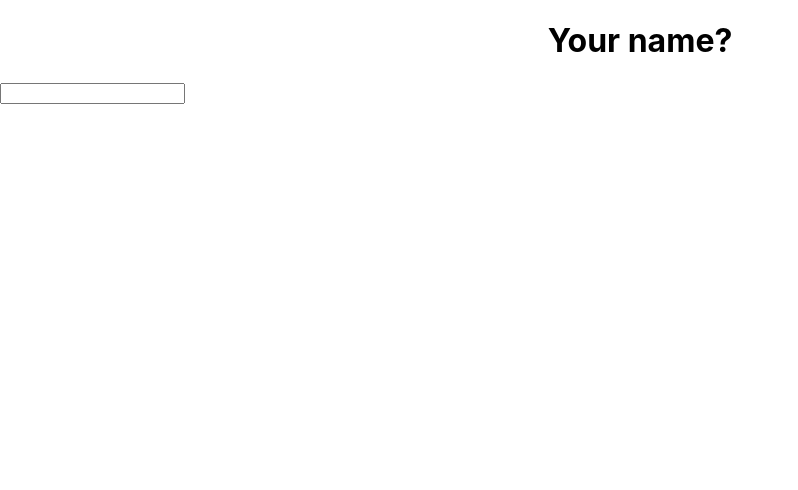
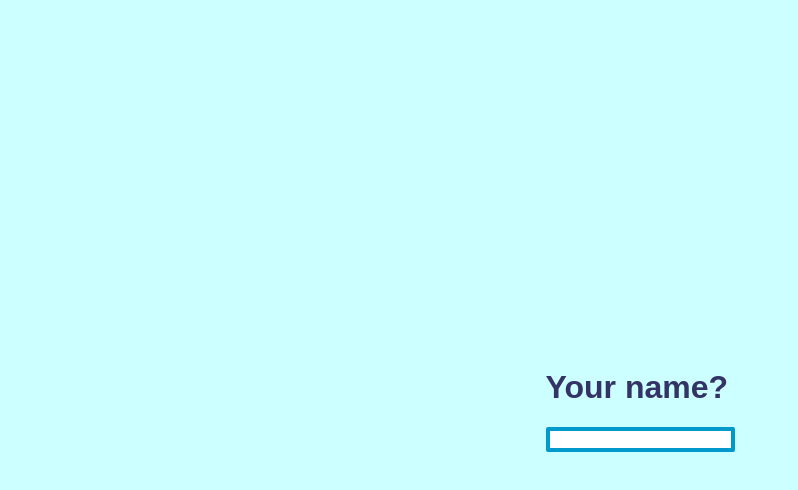
Before and after one commit to DzmitryKas/Chat, a React (Create React App) app: page / in a window 1280 px wide. Shown: the top 490 px of the page, without its empty margins (0-798 px from the left). Built offline with nearby package versions, Linux system fonts and the light colour scheme.

Commit message:
feat: add notification and change style

```diff
--- a/src/App.css
+++ b/src/App.css
@@ -19,12 +19,16 @@
   -webkit-box-shadow: inset 0 0 6px rgba(0, 0, 0, 0.3); /* 5 - ползунок */
 }
 
-.wrapper-title {
+.wrapper-header {
   height: 50px;
   width: 100%;
   background-color: #0099cc;
   display: flex;
-  justify-content: center;
+  justify-content: space-around;
+  align-items: center;
+  font-family: Arial;
+  font-weight: 600;
+  color: #333366;
 }
 
 .message-list {
@@ -93,3 +97,39 @@ li {
   max-width: 100%;
   word-wrap: break-word
 }
+
+.wrapper-login {
+  display: flex;
+  justify-content: center;
+  align-items: center;
+  height: 100vh;
+  background-color: #CCFFFF;
+}
+
+.title-login-form {
+  font-family: Arial;
+  font-weight: 600;
+  color: #333366;
+}
+
+.nickname {
+  border: 4px solid #0099cc;
+  border-radius: 2px;
+  -webkit-appearance: none;
+}
+
+body {
+  background-color: #FFFAFA;
+}
+
+.log-out {
+  padding: 8px;
+  border: none;
+  font: inherit;
+  color: white;
+  background-color: #333366;
+  border-radius: 20px;
+  font-family: Arial;
+  font-weight: 400;
+
+}
--- a/src/components/auth/loginForm.js
+++ b/src/components/auth/loginForm.js
@@ -1,40 +1,44 @@
 import React from "react";
-// import "./App.css";
+import "./../../App.css";
 
 export default class LoginForm extends React.Component {
   constructor(props) {
     super(props);
     this.state = { nickname: "" };
-
     this.handleChange = this.handleChange.bind(this);
     this.handleSubmit = this.handleSubmit.bind(this);
   }
 
   handleChange(event) {
     this.setState({nickname: event.target.value})
-    // this.props.setUser(event.target.value);
   }
 
   handleSubmit() {
     this.props.setUser(this.state.nickname);
+    localStorage.setItem('name', this.state.nickname);
   }
 
   render() {
-    const { nickname } = this.state;
+    let { nickname } = this.state
+    if (localStorage.getItem !== null) {
+      const name = localStorage.getItem ('name')
+      nickname  = name;
+    }
+
     return (
-      <div className="login">
+      <div className="wrapper-login">
         <form className="login-form" onSubmit={this.handleSubmit}>
           <label htmlFor="nickname">
-            <h1 style={{ textAlign: "center" }}>Your name?</h1>
+            <h1 className="title-login-form">Your name?</h1>
           </label>
 
           <input
             ref={input => {
               this.textInput = input;
             }}
-            id="nickname"
+            className="nickname"
             type="text"
-            value={nickname}
+            placeholder={nickname}
             onChange={this.handleChange}
           />
         </form>
--- a/src/components/chat/Main.js
+++ b/src/components/chat/Main.js
@@ -2,14 +2,11 @@ import React from "react";
 import MessageList from "./messageList/messageList";
 import Header from "./header/header";
 import SendMessage from "./sendMessage/sendMessage";
-import ReactNotification from "react-notifications-component";
-import "react-notifications-component/dist/theme.css";
-import ReconnectingWebSocket from 'reconnecting-websocket';
-
+import ReconnectingWebSocket from "reconnecting-websocket";
+import notifyMe from "./messageList/notification";
 
 const url = "ws://st-chat.shas.tel";
 const urlProvider = async () => {
-  // const token = await getSessionToken();
   return `${url}`;
 };
 
@@ -23,60 +20,41 @@ export default class Main extends React.Component {
       connect: ""
     };
     this.sendMessage = this.sendMessage.bind(this);
-    this.addNotification = this.addNotification.bind(this);
     this.notificationDOMRef = React.createRef();
-
   }
 
   ws = new ReconnectingWebSocket(urlProvider);
   componentDidMount() {
     this.ws.onopen = () => {
       this.setState({
-        connect: "connected",
+        connect: "online"
       });
     };
 
     this.ws.onmessage = evt => {
-      // on receiving a message, add it to the list of messages
       const message = JSON.parse(evt.data);
       this.addMessage(message);
-      console.log(message);
-      this.addNotification(message[0].message, message[0].from);
+
+      if (typeof document.hidden !== "undefined") {
+        notifyMe(message[0].message, message[0].from);
+      }
     };
 
     this.ws.onclose = () => {
-      console.log("disconnected");
-      // automatically try to reconnect on connection loss
       this.setState({
-        connect: "disconnected",
+        connect: "offline",
         ws: new WebSocket(url)
       });
     };
-  }
-
-  addNotification(msg, from) {
-    this.notificationDOMRef.current.addNotification({
-      title: from,
-      message: msg,
-      type: "success",
-      insert: "bottom",
-      container: "bottom-right",
-      animationIn: ["animated", "fadeIn"],
-      animationOut: ["animated", "fadeOut"],
-      dismiss: { duration: 2000 },
-      dismissable: { click: true }
-    });
   }
 
   addMessage = message =>
     this.setState(state => ({ messages: [...state.messages, message] }));
 
   sendMessage = messageString => {
-    // on submitting the ChatInput form, send the message, add it to the list and reset the input
     const message = { from: this.state.name, message: messageString };
     this.ws.send(JSON.stringify(message));
     this.ws.onmessage = evt => {
-      // on receiving a message, add it to the list of messages
       const message = JSON.parse(evt.data);
       this.addMessage(message);
     };
@@ -85,10 +63,15 @@ export default class Main extends React.Component {
   render() {
     return (
       <div className="app">
-        <Header connect={this.state.connect} logOut={this.props.logout}/>
-        <MessageList messages={this.state.messages} name={this.state.name}/>
-        <SendMessage sendMessage={this.sendMessage} />
-        <ReactNotification ref={this.notificationDOMRef} />
+        <Header
+          connect={this.state.connect}
+          logOut={this.props.logout}
+          name={this.state.name}
+        />
+        <main className="wrapper-main">
+          <MessageList messages={this.state.messages} name={this.state.name} />
+          <SendMessage sendMessage={this.sendMessage} />
+        </main>
       </div>
     );
   }
--- a/src/components/chat/header/header.js
+++ b/src/components/chat/header/header.js
@@ -3,13 +3,13 @@ import "./../../../App.css";
 
 export default function Header(props) {
   return (
-    <div className="wrapper-title">
-      <div >
-        <p className="title">chat by Dmitry Kasptrovich</p>
-        <p>{props.connect}</p>
+    <div className="wrapper-header">
+      <div className="wrapper-title">
+        <p className="title">Hello {props.name}!</p>
       </div>
-      <div>
-        <button onClick={props.logOut}>Log out</button>
+      <p>{props.connect}</p>
+      <div className="button-logout">
+        <button className="log-out"onClick={props.logOut}>Log out</button>
       </div>
     </div>
   );
--- a/src/components/chat/messageList/messageList.js
+++ b/src/components/chat/messageList/messageList.js
@@ -12,7 +12,7 @@ export default class MessageList extends React.Component {
     return (
       <ul className="message-list">
         {this.props.messages.map(message => {
-          console.log("message", message);
+          console.log("message11", message);
           return (
             <li
               key={message[0].id}
--- /dev/null
+++ b/src/components/chat/messageList/notification.js
@@ -0,0 +1,22 @@
+export default function notifyMe(message, from) {
+  // Проверка поддержки браузером уведомлений
+  if (!("Notification" in window)) {
+    alert("This browser does not support desktop notification");
+  }
+
+  // Проверка разрешения на отправку уведомлений
+  else if (Notification.permission === "granted") {
+    // Если разрешено, то создаем уведомление
+    const notification = new Notification(message);
+  }
+
+  // В противном случае, запрашиваем разрешение
+  else if (Notification.permission !== 'denied') {
+    Notification.requestPermission(function (permission) {
+      // Если пользователь разрешил, то создаем уведомление
+      if (permission === "granted") {
+        const notification = new Notification(message);
+      }
+    });
+  }
+}
```
